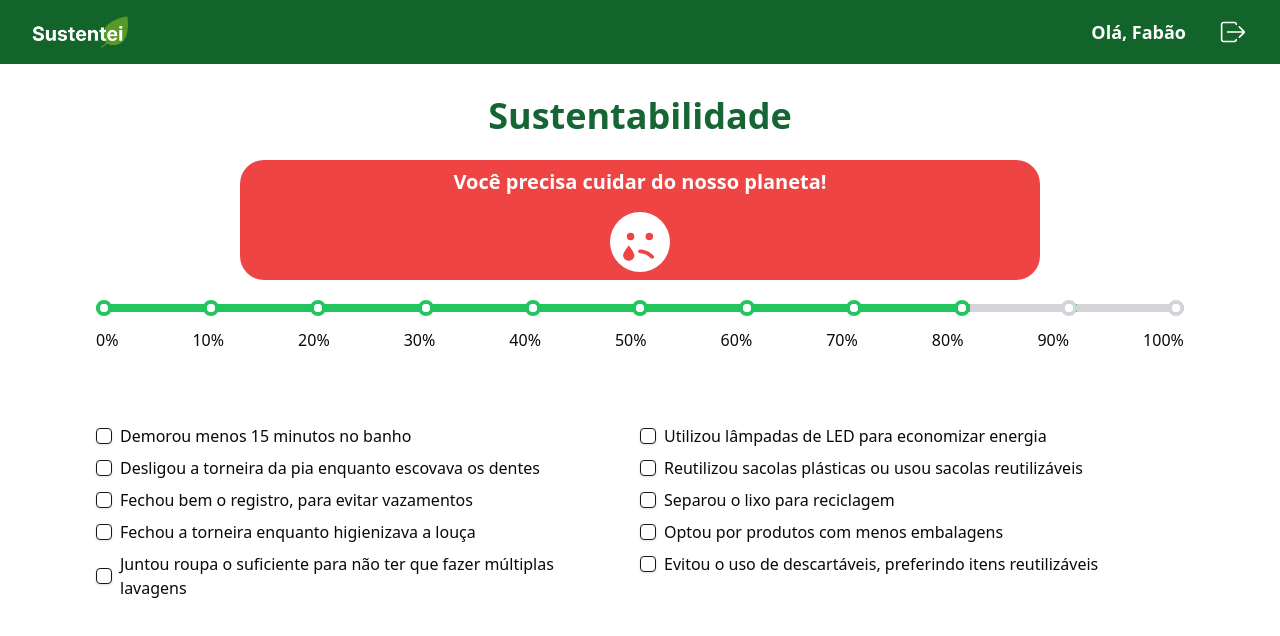
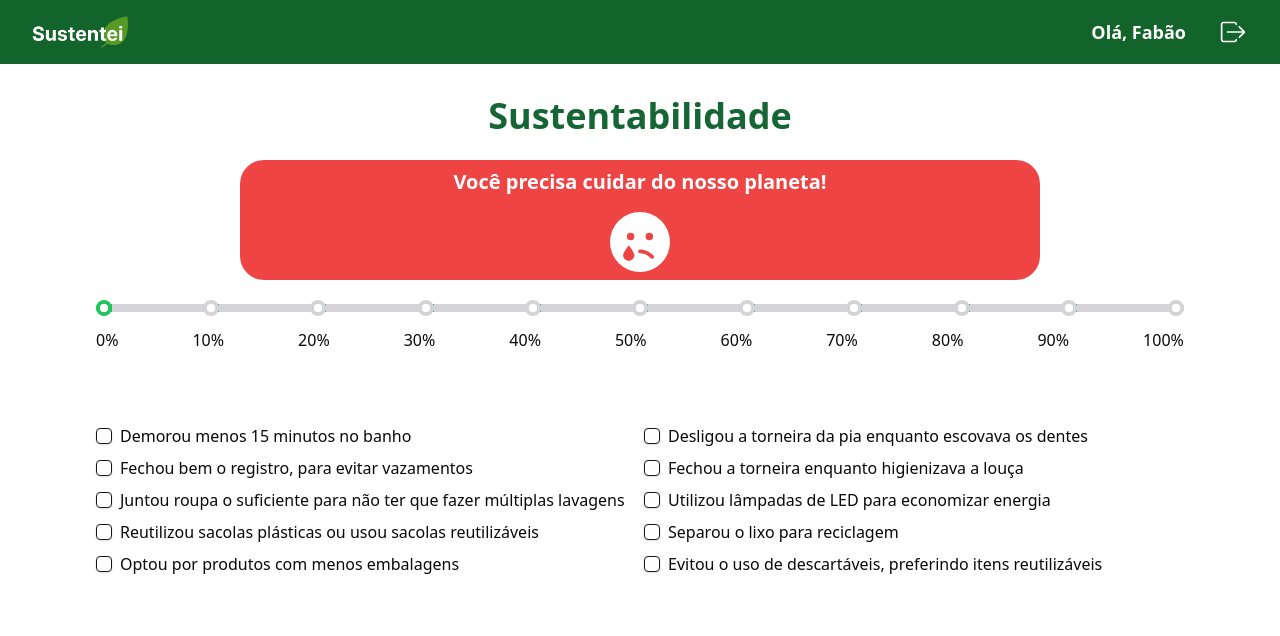
Before and after one commit to breno-saraiva/aplication-ESG, a React (Vite) app: page /check-list in a window 1280 px wide. Shown: the top 636 px of the page. Built offline with nearby package versions, Linux system fonts and the light colour scheme; the HTML template or start-up script is replaced by a standard one.

Commit message:
feat: create checkbox logic

```diff
--- /dev/null
+++ b/src/modules/questionnaire/mock/questionare.ts
@@ -0,0 +1,44 @@
+const questionare = [
+  {
+    item: 1,
+    descricao: "Demorou menos 15 minutos no banho",
+  },
+  {
+    item: 2,
+    descricao: " Desligou a torneira da pia enquanto escovava os dentes",
+  },
+  {
+    item: 3,
+    descricao: "Fechou bem o registro, para evitar vazamentos",
+  },
+  {
+    item: 4,
+    descricao: "Fechou a torneira enquanto higienizava a louça",
+  },
+  {
+    item: 5,
+    descricao:
+      "Juntou roupa o suficiente para não ter que fazer múltiplas lavagens",
+  },
+  {
+    item: 6,
+    descricao: "Utilizou lâmpadas de LED para economizar energia",
+  },
+  {
+    item: 7,
+    descricao: "Reutilizou sacolas plásticas ou usou sacolas reutilizáveis",
+  },
+  {
+    item: 8,
+    descricao: "Separou o lixo para reciclagem",
+  },
+  {
+    item: 9,
+    descricao: "Optou por produtos com menos embalagens",
+  },
+  {
+    item: 10,
+    descricao: "Evitou o uso de descartáveis, preferindo itens reutilizáveis",
+  },
+];
+export { questionare };
--- a/src/modules/questionnaire/page/index.tsx
+++ b/src/modules/questionnaire/page/index.tsx
@@ -2,11 +2,72 @@ import logo from "@/shared/assets/logo.png";
 import { Checkbox } from "@/shared/components/ui/checkbox";
 import { IoIosLogOut } from "react-icons/io";
 import { Link } from "react-router-dom";
+import { useState } from "react";
+import { questionare } from "../mock/questionare";
+import { CheckedState } from "@radix-ui/react-checkbox";
+import { cn } from "@/shared/lib/utils";
 import { FaFaceSadTear } from "react-icons/fa6";
 import { FaFaceSmileBeam } from "react-icons/fa6";
 import { FaFaceGrinBeam } from "react-icons/fa6";
 
 const Questionnaire = () => {
+  const [feedBackFace, setFeedBackFace] = useState({ type: "sad", cont: 0 });
+
+  const feedBack: {
+    [key: string]: {
+      emotion: JSX.Element;
+      bg: string;
+      mensage: string;
+    };
+  } = {
+    sad: {
+      emotion: <FaFaceSadTear size={60} className="text-white" />,
+      bg: "bg-red-500",
+      mensage: "Você precisa cuidar do nosso planeta!",
+    },
+    fine: {
+      emotion: <FaFaceSmileBeam size={60} className="text-white" />,
+      bg: "bg-blue-700",
+      mensage: "Boa, você está tornando um mundo melhor",
+    },
+    happy: {
+      emotion: <FaFaceGrinBeam size={60} className="text-white" />,
+      bg: "bg-green-600",
+      mensage: "Uhull, você é um herói da sustentabilidade!",
+    },
+  };
+
+  function handleCheckbox(checked: CheckedState) {
+    setFeedBackFace((prev) => ({
+      ...prev,
+      cont: checked ? prev.cont + 1 : prev.cont - 1,
+      type:
+        prev.cont <= 4
+          ? "sad"
+          : prev.cont > 4 && prev.cont <= 7
+          ? "fine"
+          : "happy",
+    }));
+    console.log("========================", feedBackFace.cont);
+    console.log("========================", checked);
+  }
+
+  function changeFeedBack() {
+    if (feedBackFace.cont <= 4)
+      setFeedBackFace((prev) => ({
+        ...prev,
+        type:
+          prev.cont <= 4
+            ? "sad"
+            : prev.cont > 4 && prev.cont < 7
+            ? "fine"
+            : "happy",
+      }));
+  }
+
+  const checkboxes = Array.from({ length: 10 });
+  const divs = Array.from({ length: checkboxes.length });
+
   return (
     <>
       <header className="py-4 px-8 bg-[#12642A] flex items-center justify-between">
@@ -26,11 +87,17 @@ const Questionnaire = () => {
             Sustentabilidade
           </h1>
         </div>
-        <div className="mx-36 flex flex-col justify-center items-center gap-4 bg-red-500 px-12 py-2 rounded-3xl">
+        <div
+          className={cn(
+            `mx-36 flex flex-col justify-center items-center gap-4 ${
+              feedBack[feedBackFace.type].bg
+            } px-12 py-2 rounded-3xl`
+          )}
+        >
           <h1 className="text-white font-bold text-xl">
-            Você precisa cuidar do nosso planeta!
+            {feedBack[feedBackFace.type].mensage}
           </h1>
-          <FaFaceSadTear size={60} className="text-white" />
+          {feedBack[feedBackFace.type].emotion}
         </div>
         <div className="flex flex-col gap-4">
           <div className="w-full h-2 rounded-full bg-green-500 flex">
@@ -40,66 +107,27 @@ const Questionnaire = () => {
                 <div className="border-4 border-white rounded-full"></div>
               </div>
             </div>
-            {/* 10% */}
-            <div className="flex items-center justify-end bg-[ProgresProps[state]] w-full h-2 rounded-r-full">
-              <div className="border-4 border-green-500 rounded-full bg-white">
-                <div className="border-4 border-white rounded-full"></div>
+            {divs.map((_, index) => (
+              <div
+                className={cn(
+                  `flex items-center justify-end ${
+                    index < feedBackFace.cont ? "bg-green-500" : "bg-zinc-300"
+                  } w-full h-2 rounded-r-full`
+                )}
+              >
+                <div
+                  className={cn(
+                    `border-4 ${
+                      index < feedBackFace.cont
+                        ? "border-green-500"
+                        : "border-zinc-300"
+                    } rounded-full bg-white`
+                  )}
+                >
+                  <div className="border-4 border-white rounded-full"></div>
+                </div>
               </div>
-            </div>
-            {/* 20% */}
-            <div className="flex items-center justify-end bg-green-500 w-full h-2 rounded-r-full">
-              <div className="border-4 border-green-500 rounded-full bg-white">
-                <div className="border-4 border-white rounded-full"></div>
-              </div>
-            </div>
-            {/* 30% */}
-            <div className="flex items-center justify-end bg-green-500 w-full h-2 rounded-r-full">
-              <div className="border-4 border-green-500 rounded-full bg-white">
-                <div className="border-4 border-white rounded-full"></div>
-              </div>
-            </div>
-            {/* 40% */}
-            <div className="flex items-center justify-end bg-green-500 w-full h-2 rounded-r-full">
-              <div className="border-4 border-green-500 rounded-full bg-white">
-                <div className="border-4 border-white rounded-full"></div>
-              </div>
-            </div>
-            {/* 50% */}
-            <div className="flex items-center justify-end bg-green-500 w-full h-2 rounded-r-full">
-              <div className="border-4 border-green-500 rounded-full bg-white">
-                <div className="border-4 border-white rounded-full"></div>
-              </div>
-            </div>
-            {/* 60% */}
-            <div className="flex items-center justify-end bg-green-500 w-full h-2 rounded-r-full">
-              <div className="border-4 border-green-500 rounded-full bg-white">
-                <div className="border-4 border-white rounded-full"></div>
-              </div>
-            </div>
-            {/* 70% */}
-            <div className="flex items-center justify-end bg-green-500 w-full h-2 rounded-r-full">
-              <div className="border-4 border-green-500 rounded-full bg-white">
-                <div className="border-4 border-white rounded-full"></div>
-              </div>
-            </div>
-            {/* 80% */}
-            <div className="flex items-center justify-end bg-green-500 w-full h-2 rounded-r-full">
-              <div className="border-4 border-green-500 rounded-full bg-white">
-                <div className="border-4 border-white rounded-full"></div>
-              </div>
-            </div>
-            {/* 90% */}
-            <div className="flex items-center justify-end bg-zinc-300 w-full h-2 rounded-r-full">
-              <div className="border-4 border-zinc-300 rounded-full bg-white">
-                <div className="border-4 border-white rounded-full"></div>
-              </div>
-            </div>
-            {/* 100% */}
-            <div className="flex items-center justify-end bg-zinc-300 w-full h-2 rounded-r-full">
-              <div className="border-4 border-zinc-300 rounded-full bg-white">
-                <div className="border-4 border-white rounded-full"></div>
-              </div>
-            </div>
+            ))}
           </div>
           {/* contagem da porcentagem */}
           <div className="w-full flex justify-between">
@@ -116,66 +144,20 @@ const Questionnaire = () => {
             <h1>100%</h1>
           </div>
         </div>
-        <div className="flex">
-          <div className="w-full mt-12 flex flex-col gap-2">
-            <div className="flex items-center gap-2">
-              <Checkbox id="1" />
-              <label htmlFor="1">Demorou menos 15 minutos no banho</label>
-            </div>
-            <div className="flex items-center gap-2">
-              <Checkbox id="2" />
-              <label htmlFor="2">
-                Desligou a torneira da pia enquanto escovava os dentes
-              </label>
-            </div>
-            <div className="flex items-center gap-2">
-              <Checkbox id="3" />
-              <label htmlFor="3">
-                Fechou bem o registro, para evitar vazamentos
-              </label>
-            </div>
-            <div className="flex items-center gap-2">
-              <Checkbox id="4" />
-              <label htmlFor="4">
-                Fechou a torneira enquanto higienizava a louça
-              </label>
-            </div>
-            <div className="flex items-center gap-2">
-              <Checkbox id="5" />
-              <label htmlFor="5">
-                Juntou roupa o suficiente para não ter que fazer múltiplas
-                lavagens
-              </label>
-            </div>
-          </div>
-          <div className="w-full m-12 flex flex-col gap-2">
-            <div className="flex items-center gap-2">
-              <Checkbox id="6" />
-              <label htmlFor="6">
-                Utilizou lâmpadas de LED para economizar energia
-              </label>
-            </div>
-            <div className="flex items-center gap-2">
-              <Checkbox id="7" />
-              <label htmlFor="7">
-                Reutilizou sacolas plásticas ou usou sacolas reutilizáveis
-              </label>
-            </div>
-            <div className="flex items-center gap-2">
-              <Checkbox id="8" />
-              <label htmlFor="8">Separou o lixo para reciclagem</label>
-            </div>
-            <div className="flex items-center gap-2">
-              <Checkbox id="9" />
-              <label htmlFor="9">Optou por produtos com menos embalagens</label>
-            </div>
-            <div className="flex items-center gap-2">
-              <Checkbox id="10" />
-              <label htmlFor="10">
-                Evitou o uso de descartáveis, preferindo itens reutilizáveis
-              </label>
-            </div>
-          </div>
+        <div className="w-full mt-12 grid grid-cols-12 gap-2">
+          {questionare &&
+            questionare.map((item, index) => (
+              <div className="col-span-6 flex items-center gap-2">
+                <Checkbox
+                  id={`checkbox${index}`}
+                  onCheckedChange={(checked: CheckedState) => {
+                    handleCheckbox(checked);
+                    changeFeedBack();
+                  }}
+                />
+                <label htmlFor={`checkbox${index}`}>{item.descricao}</label>
+              </div>
+            ))}
         </div>
       </main>
     </>
```
